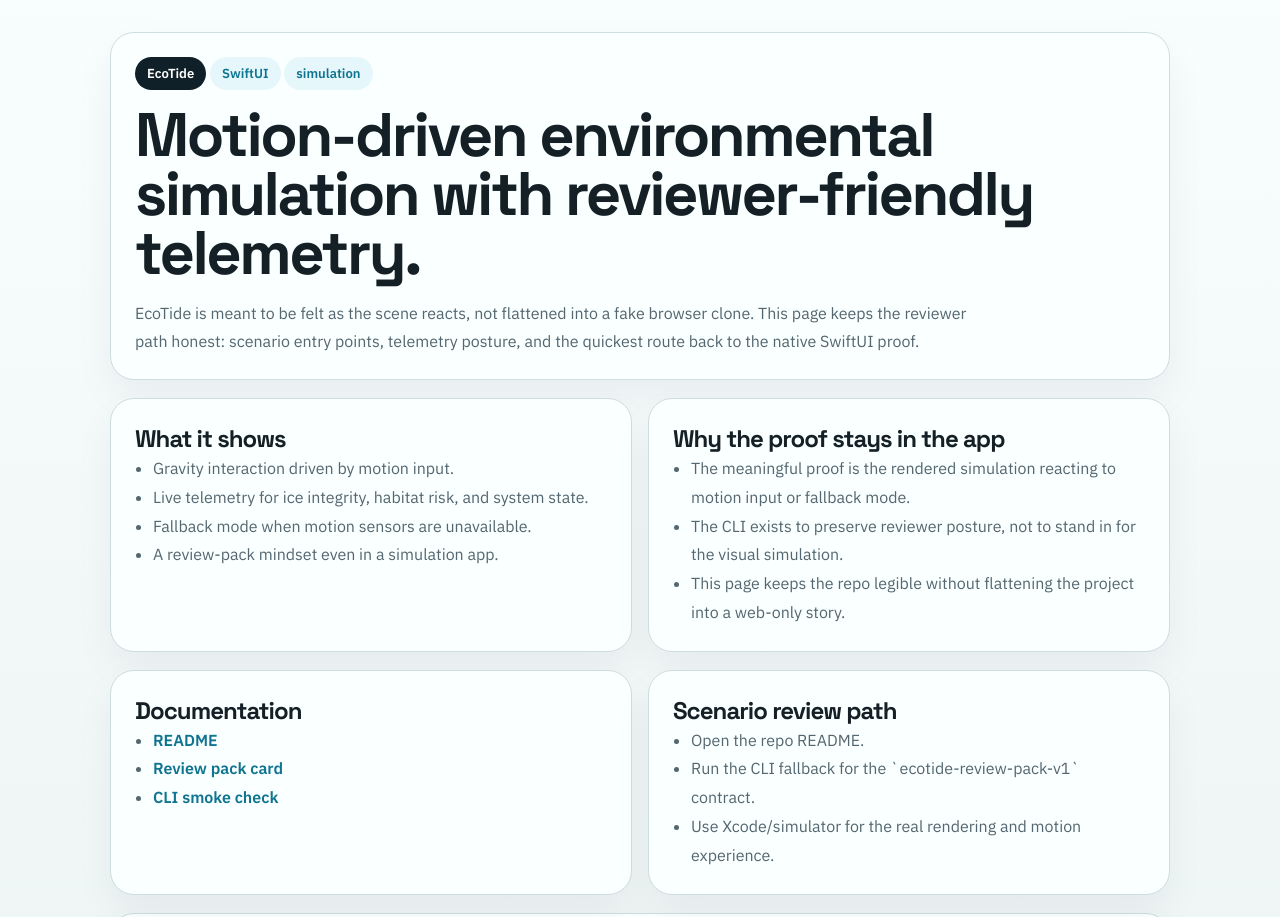
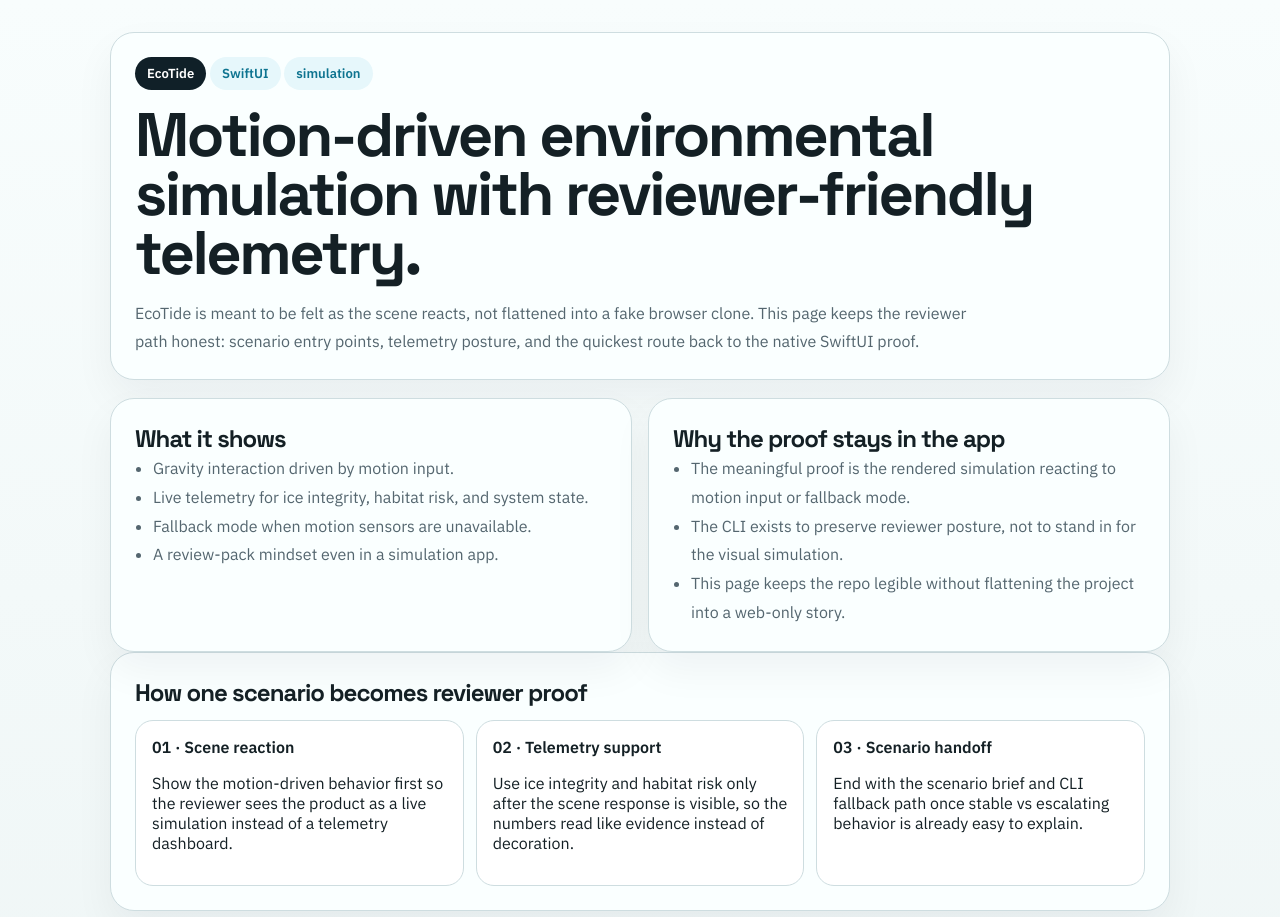
Before and after one commit to KIM3310/ecotide, a plain HTML site: page site/index.html in a window 1280 px wide. Shown: the top 917 px of the page. Drawn offline with Linux system fonts and the light colour scheme.

Commit message:
feat: connect scene response to reviewer proof

```diff
--- a/site/index.html
+++ b/site/index.html
@@ -62,6 +62,24 @@
           <li>This page keeps the repo legible without flattening the project into a web-only story.</li>
         </ul>
       </article>
+    </section>
+
+    <section class="panel">
+      <h2>How one scenario becomes reviewer proof</h2>
+      <div class="lens-grid" style="margin-top: 12px;">
+        <article class="lens-card">
+          <strong>01 · Scene reaction</strong>
+          <p>Show the motion-driven behavior first so the reviewer sees the product as a live simulation instead of a telemetry dashboard.</p>
+        </article>
+        <article class="lens-card">
+          <strong>02 · Telemetry support</strong>
+          <p>Use ice integrity and habitat risk only after the scene response is visible, so the numbers read like evidence instead of decoration.</p>
+        </article>
+        <article class="lens-card">
+          <strong>03 · Scenario handoff</strong>
+          <p>End with the scenario brief and CLI fallback path once stable vs escalating behavior is already easy to explain.</p>
+        </article>
+      </div>
     </section>
 
     <section class="grid two">
```
